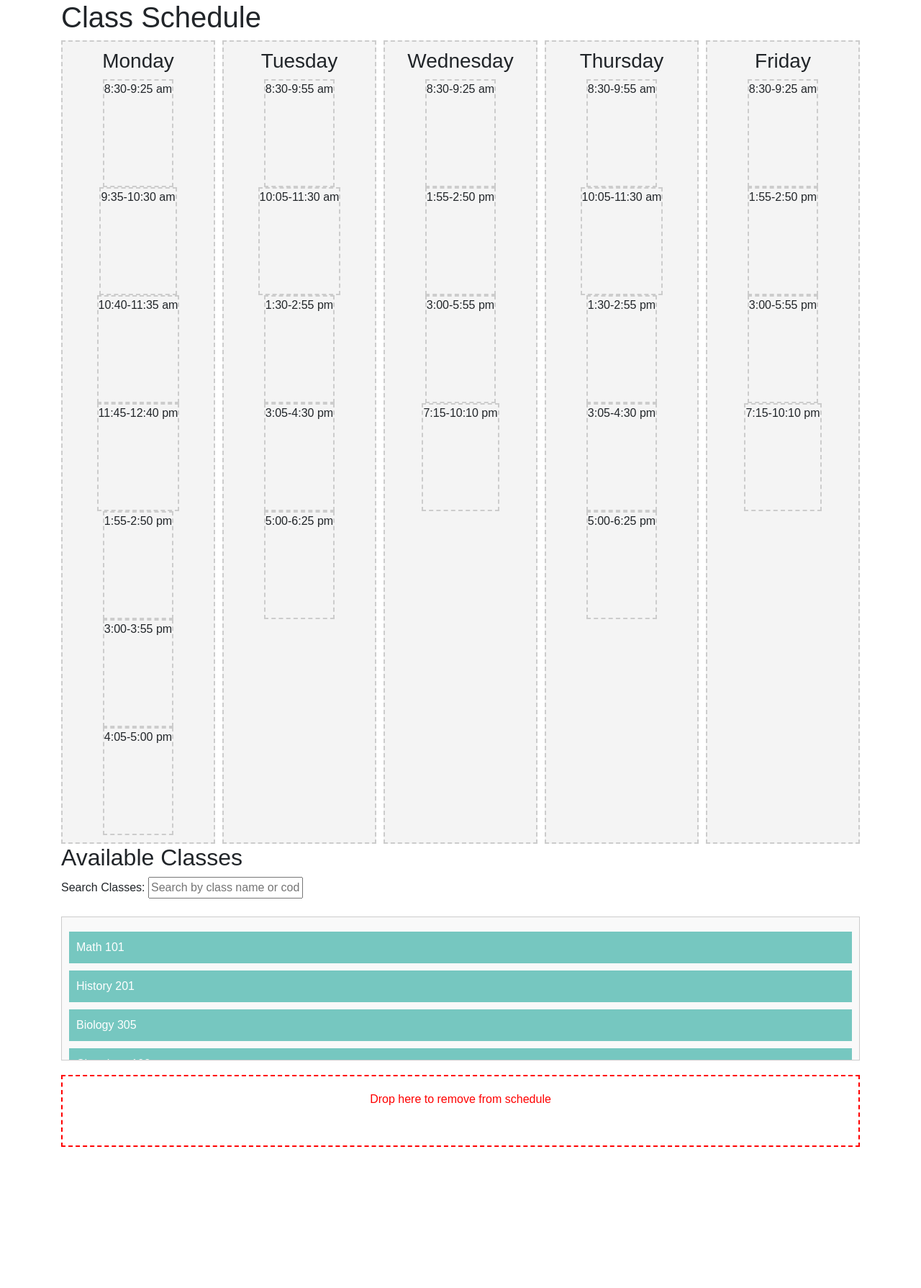
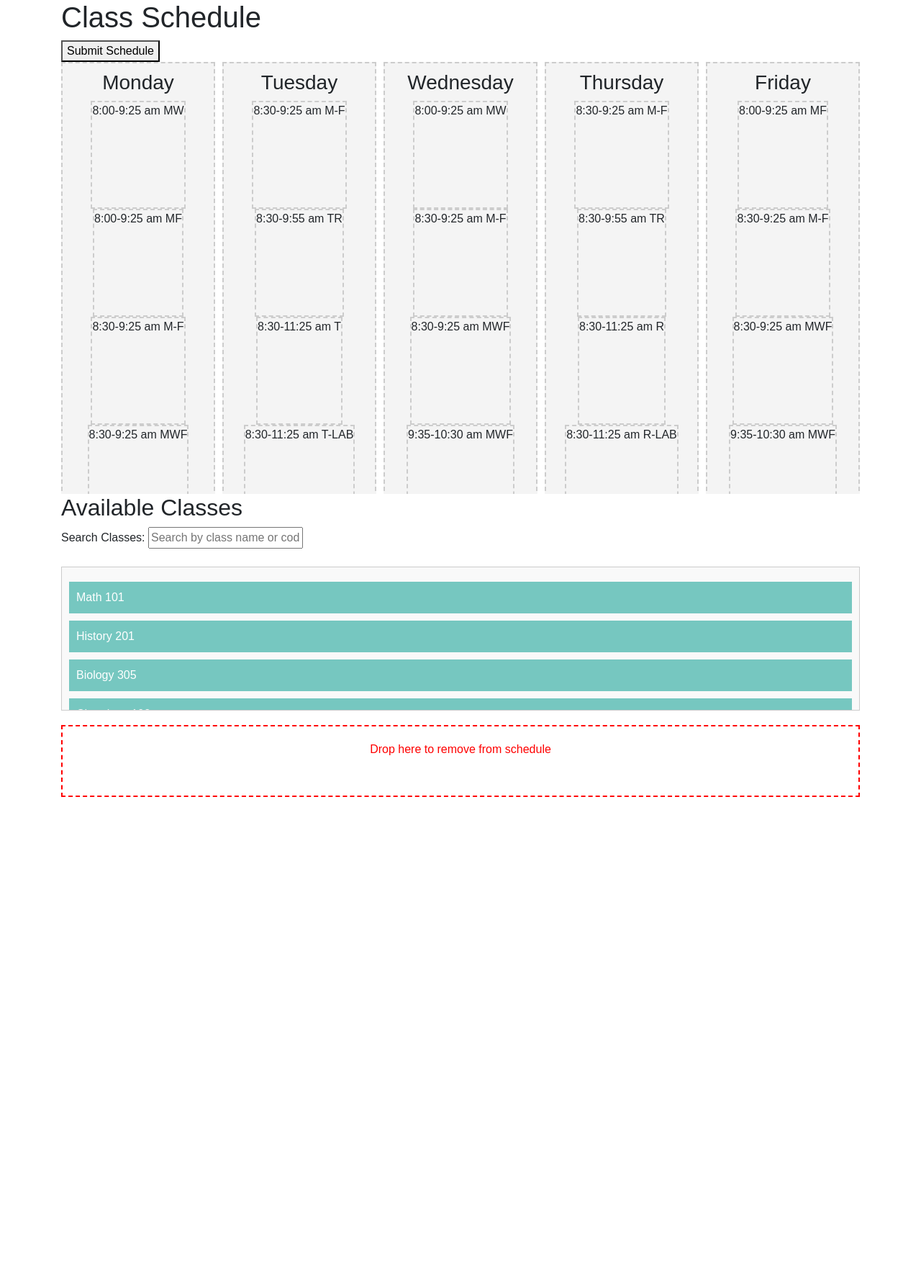
Before and after one commit to MA0610/SchedulingWebsite, a Flask app: page / in a window 1280 px wide. Shown: the part 56-1845 px from the top of the page at 72% size. Run offline with Flask 3, Linux system fonts and the light colour scheme; some libraries are stand-ins or nearby versions.

Commit message:
Update home.html

```diff
--- a/templates/home.html
+++ b/templates/home.html
@@ -14,6 +14,8 @@
             display: grid;
             grid-template-columns: repeat(5, 1fr);
             grid-gap: 10px;
+            max-height: 600px;
+            overflow-y: scroll;
         }
         .day {
             padding: 10px;
@@ -64,60 +66,120 @@
 <body>
     <h1>Class Schedule</h1>
 
-    <!-- <div class="schedule">
-        <div class="day droppable" data-day="Monday">Monday</div>
-        <div class="day droppable" data-day="Tuesday">Tuesday</div>
-        <div class="day droppable" data-day="Wednesday">Wednesday</div>
-        <div class="day droppable" data-day="Thursday">Thursday</div>
-        <div class="day droppable" data-day="Friday">Friday</div>
-    </div> -->
+    <button type="button" id="submitButton">Submit Schedule</button>
 
 
             <div class="schedule">
                 <div class="day droppable" data-day="Monday">
                     <h3>Monday</h3>
-            <div class="time-slot droppable" data-time-slot="0">8:30-9:25 am</div>
-            <div class="time-slot droppable" data-time-slot="1">9:35-10:30 am</div>
-            <div class="time-slot droppable" data-time-slot="2">10:40-11:35 am</div>
-            <div class="time-slot droppable" data-time-slot="3">11:45-12:40 pm</div>
-            <div class="time-slot droppable" data-time-slot="4">1:55-2:50 pm</div>
-            <div class="time-slot droppable" data-time-slot="5">3:00-3:55 pm</div>
-            <div class="time-slot droppable" data-time-slot="6">4:05-5:00 pm</div>
+
+                    <div class="time-slot droppable" data-time-slot="0" data-days="8:00-9:25 am MW">8:00-9:25 am MW</div>
+                    <div class="time-slot droppable" data-time-slot="1" data-days="8:00-9:25 am MF">8:00-9:25 am MF</div>
+                    <div class="time-slot droppable" data-time-slot="2" data-days="8:30-9:25 am M-F">8:30-9:25 am M-F</div>
+                    <div class="time-slot droppable" data-time-slot="3" data-days="8:30-9:25 am MWF">8:30-9:25 am MWF</div>
+                    <div class="time-slot droppable" data-time-slot="4" data-days="9:35-10:30 am MWF" >9:35-10:30 am MWF</div>
+                    <div class="time-slot droppable" data-time-slot="5" data-days="10:40-11:35 am MWF" >10:40-11:35 am MWF</div>
+                    <div class="time-slot droppable" data-time-slot="6" data-days="11:45-12:40 pm MWF">11:45-12:40 pm MWF</div>
+                    <div class="time-slot droppable" data-time-slot="7" data-days="1:55-2:50 pm M-F">1:55-2:50 pm M-F</div>
+                    <div class="time-slot droppable" data-time-slot="8" data-days="1:55-2:50 pm MWF">1:55-2:50 pm MWF</div>
+                    <div class="time-slot droppable" data-time-slot="9" data-days="1:55-2:50 pm MWF">1:55-2:50 pm MWF</div>
+                    <div class="time-slot droppable" data-time-slot="10" data-days="3:00-3:55 pm MWF">3:00-3:55 pm MWF</div>
+                    <div class="time-slot droppable" data-time-slot="11" data-days="3:00-5:55 pm M-LAB">3:00-5:55 pm M-LAB</div>
+                    <div class="time-slot droppable" data-time-slot="12" data-days="4:05-5:00 pm MWF">4:05-5:00 pm MWF</div>
+                    <div class="time-slot droppable" data-time-slot="13" data-days="4:05-5:30 pm MW">4:05-5:30 pm MW</div>
+                    <div class="time-slot droppable" data-time-slot="14" data-days="4:05-5:30 pm MF">4:05-5:30 pm MF</div>
+                    <div class="time-slot droppable" data-time-slot="15" data-days="5:40-7:05 pm MW">5:40-7:05 pm MW</div>
+                    <div class="time-slot droppable" data-time-slot="16" data-days="7:15-8:40 pm MW">7:15-8:40 pm MW</div>
+                    <div class="time-slot droppable" data-time-slot="17" data-days="7:15-10:10 pm M-LAB">7:15-10:10 pm M-LAB</div>
+                    <div class="time-slot droppable" data-time-slot="18" data-days="8:50-10:15 pm MW">8:50-10:15 pm MW</div>
+
                 </div>
                 <div class="day droppable" data-day="Tuesday">
                     <h3>Tuesday</h3>
-            <div class="time-slot droppable" data-time-slot="0">8:30-9:55 am</div>
-            <div class="time-slot droppable" data-time-slot="1">10:05-11:30 am</div>
-            <div class="time-slot droppable" data-time-slot="2">1:30-2:55 pm</div>
-            <div class="time-slot droppable" data-time-slot="3">3:05-4:30 pm</div>
-            <div class="time-slot droppable" data-time-slot="4">5:00-6:25 pm</div>
+
+                    <div class="time-slot droppable" data-time-slot="0" data-days="8:30-9:25 am M-F">8:30-9:25 am M-F</div>
+                    <div class="time-slot droppable" data-time-slot="1" data-days="8:30-9:55 am TR">8:30-9:55 am TR</div>
+                    <div class="time-slot droppable" data-time-slot="2" data-days="8:30-11:25 am T">8:30-11:25 am T</div>
+                    <div class="time-slot droppable" data-time-slot="3" data-days="8:30-11:25 am T-LAB">8:30-11:25 am T-LAB</div>
+                    <div class="time-slot droppable" data-time-slot="4" data-days="10:05-11:30 am TR">10:05-11:30 am TR</div>
+                    <div class="time-slot droppable" data-time-slot="5" data-days="1:30-2:55 pm TR">1:30-2:55 pm TR</div>
+                    <div class="time-slot droppable" data-time-slot="6" data-days="1:30-4:25 pm T">1:30-4:25 pm T</div>
+                    <div class="time-slot droppable" data-time-slot="7" data-days="1:30-4:25 pm T-LAB">1:30-4:25 pm T-LAB</div>
+                    <div class="time-slot droppable" data-time-slot="8" data-days="1:55-2:50 pm M-F">1:55-2:50 pm M-F</div>
+                    <div class="time-slot droppable" data-time-slot="9" data-days="3:05-4:30 pm TR">3:05-4:30 pm TR</div>
+                    <div class="time-slot droppable" data-time-slot="10" data-days="5:00-6:25 pm TR">5:00-6:25 pm TR</div>
+                    <div class="time-slot droppable" data-time-slot="11" data-days="7:15-10:15 pm T">7:15-10:15 pm T</div>
+
                 </div>
                 <div class="day droppable" data-day="Wednesday">
                     <h3>Wednesday</h3>
-            <div class="time-slot droppable" data-time-slot="0">8:30-9:25 am</div>
-            <div class="time-slot droppable" data-time-slot="1">1:55-2:50 pm</div>
-            <div class="time-slot droppable" data-time-slot="2">3:00-5:55 pm</div>
-            <div class="time-slot droppable" data-time-slot="3">7:15-10:10 pm</div>
+
+                    <div class="time-slot droppable" data-time-slot="0" data-days="8:00-9:25 am MW">8:00-9:25 am MW</div>
+                    <div class="time-slot droppable" data-time-slot="1" data-days="8:30-9:25 am M-F">8:30-9:25 am M-F</div>
+                    <div class="time-slot droppable" data-time-slot="2" data-days="8:30-9:25 am MWF">8:30-9:25 am MWF</div>
+                    <div class="time-slot droppable" data-time-slot="3" data-days="9:35-10:30 am MWF">9:35-10:30 am MWF</div>
+                    <div class="time-slot droppable" data-time-slot="4" data-days="10:40-11:35 am MWF">10:40-11:35 am MWF</div>
+                    <div class="time-slot droppable" data-time-slot="5" data-days="11:45-12:40 pm MWF">11:45-12:40 pm MWF</div>
+                    <div class="time-slot droppable" data-time-slot="6" data-days="1:55-2:50 pm M-F">1:55-2:50 pm M-F</div>
+                    <div class="time-slot droppable" data-time-slot="7" data-days="1:55-2:50 pm MWF">1:55-2:50 pm MWF</div>
+                    <div class="time-slot droppable" data-time-slot="8" data-days="1:55-2:50 pm MWF">1:55-2:50 pm MWF</div>
+                    <div class="time-slot droppable" data-time-slot="9" data-days="1:55-4:50 pm W-LAB">1:55-4:50 pm W-LAB</div>
+                    <div class="time-slot droppable" data-time-slot="10" data-days="3:00-3:55 pm MWF">3:00-3:55 pm MWF</div>
+                    <div class="time-slot droppable" data-time-slot="11" data-days="3:00-5:55 pm W-LAB">3:00-5:55 pm W-LAB</div>
+                    <div class="time-slot droppable" data-time-slot="12" data-days="4:05-5:00 pm MWF">4:05-5:00 pm MWF</div>
+                    <div class="time-slot droppable" data-time-slot="13" data-days="4:05-5:30 pm MW">4:05-5:30 pm MW</div>
+                    <div class="time-slot droppable" data-time-slot="14" data-days="5:40-7:05 pm MW">5:40-7:05 pm MW</div>
+                    <div class="time-slot droppable" data-time-slot="15" data-days="7:15-8:40 pm MW">7:15-8:40 pm MW</div>
+                    <div class="time-slot droppable" data-time-slot="16" data-days="7:15-10:10 pm W-LAB">7:15-10:10 pm W-LAB</div>
+                    <div class="time-slot droppable" data-time-slot="17" data-days="7:15-10:15 pm W">7:15-10:15 pm W</div>
+                    <div class="time-slot droppable" data-time-slot="18" data-days="8:50-10:15 pm MW">8:50-10:15 pm MW</div>
+
+
+
                 </div>
                 <div class="day droppable" data-day="Thursday">
                     <h3>Thursday</h3>
-            <div class="time-slot droppable" data-time-slot="0">8:30-9:55 am</div>
-            <div class="time-slot droppable" data-time-slot="1">10:05-11:30 am</div>
-            <div class="time-slot droppable" data-time-slot="2">1:30-2:55 pm</div>
-            <div class="time-slot droppable" data-time-slot="3">3:05-4:30 pm</div>
-            <div class="time-slot droppable" data-time-slot="4">5:00-6:25 pm</div>
+
+                    <div class="time-slot droppable" data-time-slot="0" data-days="8:30-9:25 am M-F">8:30-9:25 am M-F</div>
+                    <div class="time-slot droppable" data-time-slot="1" data-days="8:30-9:55 am TR">8:30-9:55 am TR</div>
+                    <div class="time-slot droppable" data-time-slot="2" data-days="8:30-11:25 am R">8:30-11:25 am R</div>
+                    <div class="time-slot droppable" data-time-slot="3" data-days="8:30-11:25 am R-LAB">8:30-11:25 am R-LAB</div>
+                    <div class="time-slot droppable" data-time-slot="4" data-days="10:05-11:30 am TR">10:05-11:30 am TR</div>
+                    <div class="time-slot droppable" data-time-slot="5" data-days="1:30-2:55 pm TR">1:30-2:55 pm TR</div>
+                    <div class="time-slot droppable" data-time-slot="6" data-days="1:30-4:25 pm R">1:30-4:25 pm R</div>
+                    <div class="time-slot droppable" data-time-slot="7" data-days="1:30-4:25 pm R-LAB">1:30-4:25 pm R-LAB</div>
+                    <div class="time-slot droppable" data-time-slot="8" data-days="1:55-2:50 pm M-F">1:55-2:50 pm M-F</div>
+                    <div class="time-slot droppable" data-time-slot="9" data-days="3:05-4:30 pm TR">3:05-4:30 pm TR</div>
+                    <div class="time-slot droppable" data-time-slot="10" data-days="5:00-6:25 pm TR">5:00-6:25 pm TR</div>
+                    <div class="time-slot droppable" data-time-slot="11" data-days="7:15-10:10 pm R-LAB">7:15-10:10 pm R-LAB</div>
+                    <div class="time-slot droppable" data-time-slot="12" data-days="7:15-10:15 pm R">7:15-10:15 pm R</div>
+
+
                 </div>
                 <div class="day droppable" data-day="Friday">
                     <h3>Friday</h3>
-            <div class="time-slot droppable" data-time-slot="0">8:30-9:25 am</div>
-            <div class="time-slot droppable" data-time-slot="1">1:55-2:50 pm</div>
-            <div class="time-slot droppable" data-time-slot="2">3:00-5:55 pm</div>
-            <div class="time-slot droppable" data-time-slot="3">7:15-10:10 pm</div>
+
+                    <div class="time-slot droppable" data-time-slot="0" data-days="8:00-9:25 am MF">8:00-9:25 am MF</div>
+                    <div class="time-slot droppable" data-time-slot="1" data-days="8:30-9:25 am M-F">8:30-9:25 am M-F</div>
+                    <div class="time-slot droppable" data-time-slot="2" data-days="8:30-9:25 am MWF">8:30-9:25 am MWF</div>
+                    <div class="time-slot droppable" data-time-slot="3" data-days="9:35-10:30 am MWF">9:35-10:30 am MWF</div>
+                    <div class="time-slot droppable" data-time-slot="4" data-days="10:40-11:35 am MWF">10:40-11:35 am MWF</div>
+                    <div class="time-slot droppable" data-time-slot="5" data-days="11:45-12:40 pm MWF">11:45-12:40 pm MWF</div>
+                    <div class="time-slot droppable" data-time-slot="6" data-days="1:55-2:50 pm M-F">1:55-2:50 pm M-F</div>
+                    <div class="time-slot droppable" data-time-slot="7" data-days="1:55-2:50 pm MWF">1:55-2:50 pm MWF</div>
+                    <div class="time-slot droppable" data-time-slot="8" data-days="1:55-2:50 pm MWF">1:55-2:50 pm MWF</div>
+                    <div class="time-slot droppable" data-time-slot="9" data-days="3:00-3:55 pm MWF">3:00-3:55 pm MWF</div>
+                    <div class="time-slot droppable" data-time-slot="10" data-days="3:00-5:55 pm F-LAB">3:00-5:55 pm F-LAB</div>
+                    <div class="time-slot droppable" data-time-slot="11" data-days="4:05-5:00 pm MWF">4:05-5:00 pm MWF</div>
+                    <div class="time-slot droppable" data-time-slot="12" data-days="4:05-5:30 pm MF">4:05-5:30 pm MF</div>
+                    <div class="time-slot droppable" data-time-slot="13" data-days="7:15-10:10 pm F-LAB">7:15-10:10 pm F-LAB</div>
+
+
                 </div>
             </div>
 
+
     <h2>Available Classes</h2>
-
     <div class="search-container">
         <label for="search">Search Classes:</label>
         <input type="text" id="search" placeholder="Search by class name or code...">
@@ -139,11 +201,11 @@
         Drop here to remove from schedule
     </div>
 
+
     <script>
-        // const draggables = document.querySelectorAll('.class');
-        // const droppables = document.querySelectorAll('.droppable');
         const trashBin = document.getElementById('trash-bin');
         const availableClassesContainer = document.getElementById('available-classes');
+        const submitButton = document.getElementById('submitButton');
 
         const draggables = document.querySelectorAll('.class');
         const droppableTimeSlots = document.querySelectorAll('.time-slot');
@@ -159,7 +221,7 @@ draggables.forEach(draggable => {
             });
         });
 
-// Dropping functionality
+        // Dropping functionality for time slots
         droppableTimeSlots.forEach(timeSlot => {
             timeSlot.addEventListener('dragover', (e) => {
                 e.preventDefault();
@@ -169,106 +231,12 @@ droppableTimeSlots.forEach(timeSlot => {
                 e.preventDefault();
                 const draggingElement = document.querySelector('.dragging');
                 if (draggingElement) {
-            const day = timeSlot.closest('.day').getAttribute('data-day');
-            const timeSlotIndex = timeSlot.getAttribute('data-time-slot');
                     timeSlot.appendChild(draggingElement);
-
-            // Send the drop event to the Flask backend
-            fetch('/schedule', {
-                method: 'POST',
-                headers: {
-                    'Content-Type': 'application/json'
-                },
-                body: JSON.stringify({ day: day, time_slot: timeSlotIndex, class: draggingElement.getAttribute('data-class') })
-            })
-            .then(response => response.json())
-            .then(data => {
-                if (!data.success) {
-                    console.error('Error scheduling class.');
-                }
-            })
-            .catch((error) => {
-                console.error('Error:', error);
-            });
                 }
             });
         });
 
-
-
-
-        // draggables.forEach(draggable => {
-        //     draggable.addEventListener('dragstart', () => {
-        //         draggable.classList.add('dragging');
-        //     });
-
-        //     draggable.addEventListener('dragend', () => {
-        //         draggable.classList.remove('dragging');
-        //     });
-        // });
-
-        // droppables.forEach(droppable => {
-        //     droppable.addEventListener('dragover', (e) => {
-        //         e.preventDefault();
-        //     });
-
-        //     droppable.addEventListener('drop', (e) => {
-        //         e.preventDefault();
-        //         const draggingElement = document.querySelector('.dragging');
-        //         if (draggingElement) {
-        //             const day = droppable.getAttribute('data-day');
-        //             droppable.appendChild(draggingElement);
-
-        //             // Send the drop event to the Flask backend
-        //             fetch('/schedule', {
-        //                 method: 'POST',
-        //                 headers: {
-        //                     'Content-Type': 'application/json'
-        //                 },
-        //                 body: JSON.stringify({ day: day, class: draggingElement.getAttribute('data-class') })
-        //             })
-        //             .then(response => response.json())
-        //             .then(data => {
-        //                 if (!data.success) {
-        //                     console.error('Error scheduling class.');
-        //                 }
-        //             })
-        //             .catch((error) => {
-        //                 console.error('Error:', error);
-        //             });
-        //         }
-        //     });
-        // });
-
-//         trashBin.addEventListener('drop', () => {
-//     const draggingElement = document.querySelector('.dragging');
-//     if (draggingElement) {
-//         const className = draggingElement.getAttribute('data-class');
-
-//         // Send request to remove class from the schedule
-//         fetch('/remove_class', {
-//             method: 'POST',
-//             headers: {
-//                 'Content-Type': 'application/json'
-//             },
-//             body: JSON.stringify({ day: 'Monday', class: className }) // Set a valid day or adapt your logic
-//         })
-//         .then(response => response.json())
-//         .then(data => {
-//             if (data.success) {
-//                 // Successfully removed, append back to available classes
-//                 availableClassesContainer.appendChild(draggingElement);
-//                 console.log('Class removed successfully:', data.schedule);
-//             } else {
-//                 console.error('Error removing class:', data.message);
-//             }
-//         })
-//         .catch((error) => {
-//             console.error('Error:', error);
-//         });
-//     }
-// });
-
+ // Trash Bin Drop Functionality
 trashBin.addEventListener('dragover', (e) => {
     e.preventDefault();
 });
@@ -278,7 +246,10 @@ trashBin.addEventListener('drop', () => {
     if (draggingElement) {
         const className = draggingElement.getAttribute('data-class');
         const day = draggingElement.closest('.day').getAttribute('data-day');
-        const timeSlot = draggingElement.closest('.time-slot').getAttribute('data-time-slot');
+        const timeSlot = draggingElement.closest('.time-slot');
+
+        if (timeSlot) {
+            const timeSlotIndex = timeSlot.getAttribute('data-time-slot');
 
             // Send request to remove class from the schedule
             fetch('/remove_class', {
@@ -286,7 +257,7 @@ trashBin.addEventListener('drop', () => {
                 headers: {
                     'Content-Type': 'application/json'
                 },
-            body: JSON.stringify({ day: day, time_slot: timeSlot, class: className })
+                body: JSON.stringify({ day: day, time_slot: timeSlotIndex, class: className })
             })
             .then(response => response.json())
             .then(data => {
@@ -302,21 +273,50 @@ trashBin.addEventListener('drop', () => {
                 console.error('Error:', error);
             });
         }
+    }
 });
 
 
+       // Submit schedule functionality
+submitButton.addEventListener('click', () => {
+    const newScheduleData = Array.from({ length: 5 }, () => Array(20).fill(null)); // 5 days, 20 time slots
+    const days = document.querySelectorAll('.day');
 
-        // Search functionality
-        const searchInput = document.getElementById('search');
-        const availableClasses = document.querySelectorAll('.class');
+    days.forEach(day => {
+        const dayIndex = ["Monday", "Tuesday", "Wednesday", "Thursday", "Friday"].indexOf(day.getAttribute('data-day'));
+        const timeSlots = day.querySelectorAll('.time-slot');
 
-        searchInput.addEventListener('input', function() {
-            const searchText = searchInput.value.toLowerCase();
-            availableClasses.forEach(classElement => {
-                const className = classElement.getAttribute('data-class').toLowerCase();
-                classElement.style.display = className.includes(searchText) ? 'block' : 'none';
+        timeSlots.forEach((slot, index) => {
+            const classElement = slot.querySelector('.class');
+            if (classElement) {
+                if (!newScheduleData[dayIndex][index]) {
+                    newScheduleData[dayIndex][index] = [];
+                }
+                newScheduleData[dayIndex][index].push(classElement.getAttribute('data-class'));
+            }
         });
     });
+
+    fetch('/schedule', {
+        method: 'POST',
+        headers: {
+            'Content-Type': 'application/json'
+        },
+        body: JSON.stringify({ schedule: newScheduleData })
+    })
+    .then(response => response.json())
+    .then(data => {
+        if (data.success) {
+            alert('Schedule submitted successfully!');
+        } else {
+            alert('Error submitting schedule: ' + data.message);
+        }
+    })
+    .catch((error) => {
+        console.error('Error:', error);
+    });
+});
+
     </script>
 </body>
 {% endblock %}
```
Lines whose indentation alone changed are shown as unchanged.
